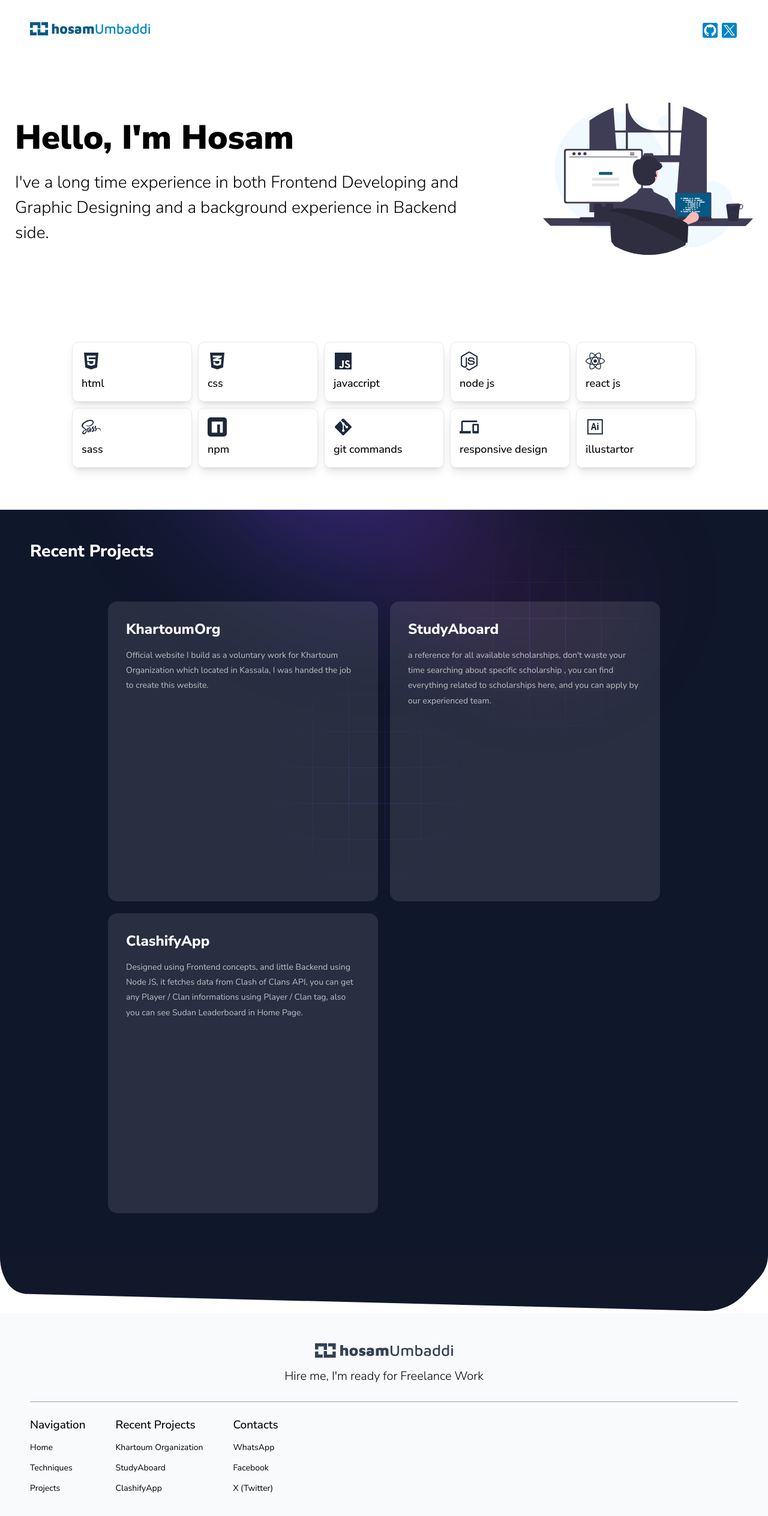
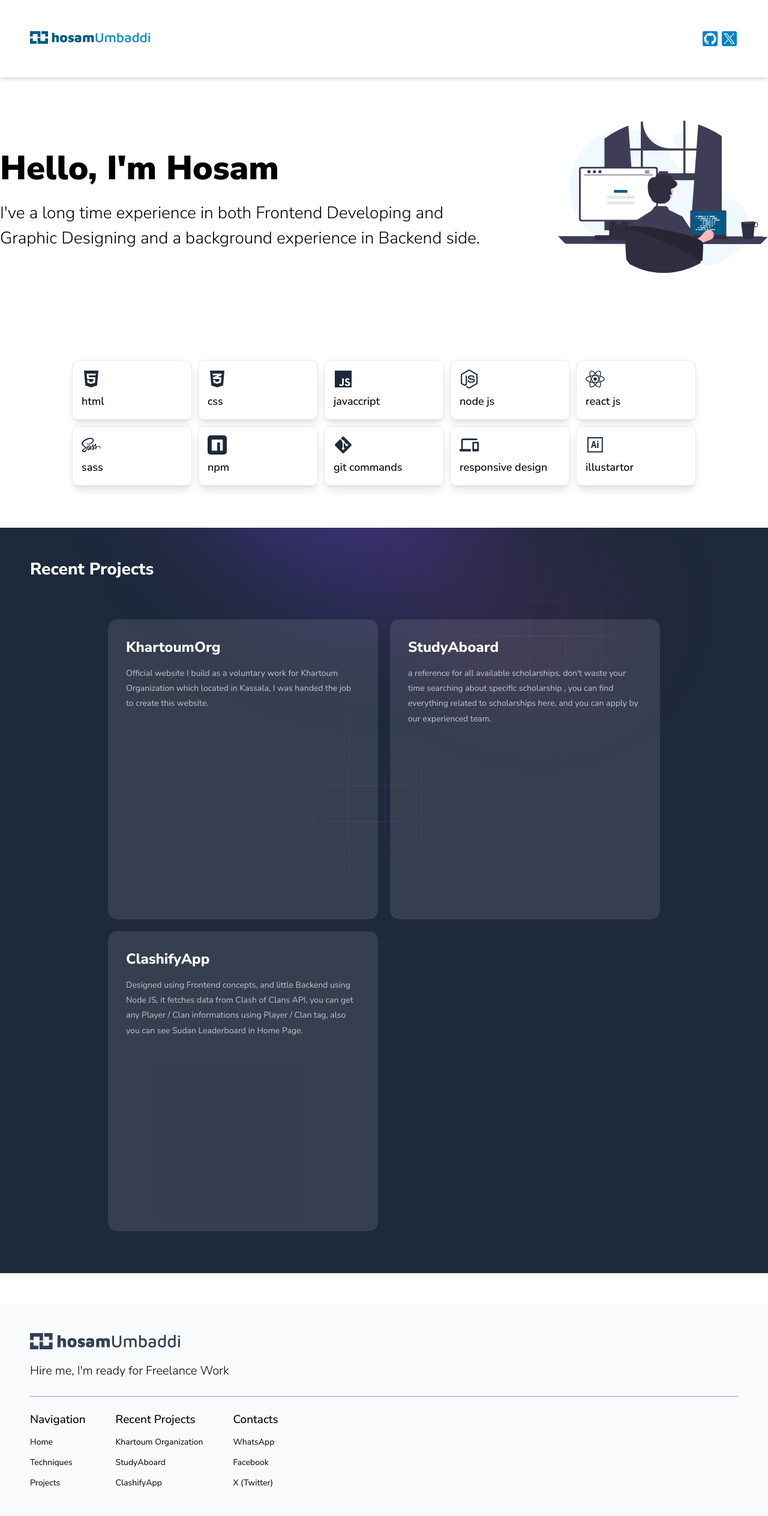
Before and after one commit to hosam2002/Dev-PortfolioV2, a React (Vite) app: page / in a window 1280 px wide. Shown: the top 2528 px of the page at 60% size. Built offline with nearby package versions, Linux system fonts and the light colour scheme; the HTML template or start-up script is replaced by a standard one.

Commit message:
updating some styles

```diff
--- a/src/components/Footer/Footer.css
+++ b/src/components/Footer/Footer.css
@@ -1,4 +1,6 @@
 footer {
+
+    margin-top: 5rem;
 
     width: 100%;
     height: max-content;
@@ -12,11 +14,11 @@ footer {
 
     width: 100%;
     height: max-content;
-    text-align: center;
+    text-align: left;
 }
 
-.footer__logo img { width: 23rem }
-.footer__desc { margin-top: 1rem; }
+.footer__logo img { width: 25rem }
+.footer__desc { margin-top: 1.5rem; }
 
 .footer__desc {
 
--- a/src/components/Header/Header.css
+++ b/src/components/Header/Header.css
@@ -1,11 +1,12 @@
 .header {
 
-    max-width: 1280px;
+    width: 100%;
     margin: 0 auto;
-    height: 10rem;
+    height: 13rem;
 
-    background-color: transparent;
-    border-radius: 5px;
+    background-color: var(--white);
+    border-bottom: 1px solid var(--grey-200);
+    box-shadow: var(--shadow-md);
 
     padding: 0 5rem;
 
--- a/src/components/Profile/Profile.css
+++ b/src/components/Profile/Profile.css
@@ -1,13 +1,10 @@
 .profile {
-
-    position: relative;
 
     width: 100%;
     min-height: 40rem;
     margin: 0 auto;
+    padding: 0 !important;
     border-radius: 10px;
-
-    padding: 2rem;
 
     display: flex;
     justify-content: space-between;
--- a/src/components/Projects/Projects.css
+++ b/src/components/Projects/Projects.css
@@ -8,7 +8,7 @@
 
     color: var(--white);
     text-align: left;
-    background-color: var(--slate-900);
+    background-color: var(--slate-800);
 }
 
 .projects__img {
@@ -84,7 +84,7 @@
     z-index: -10;
 }
 
-.projects__footer {}
+.projects__footer { display: none; }
 .projects__footer img { width: 100% }
 
 /* Responsive */
```
